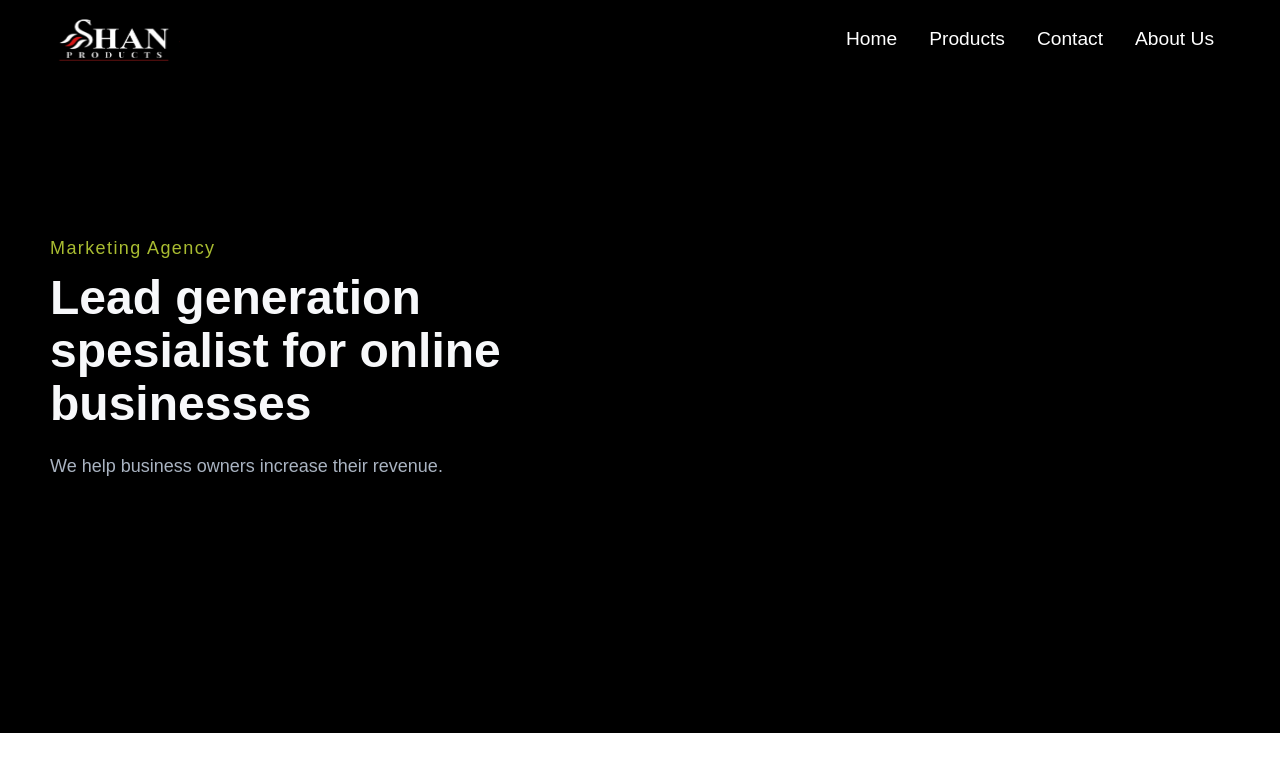
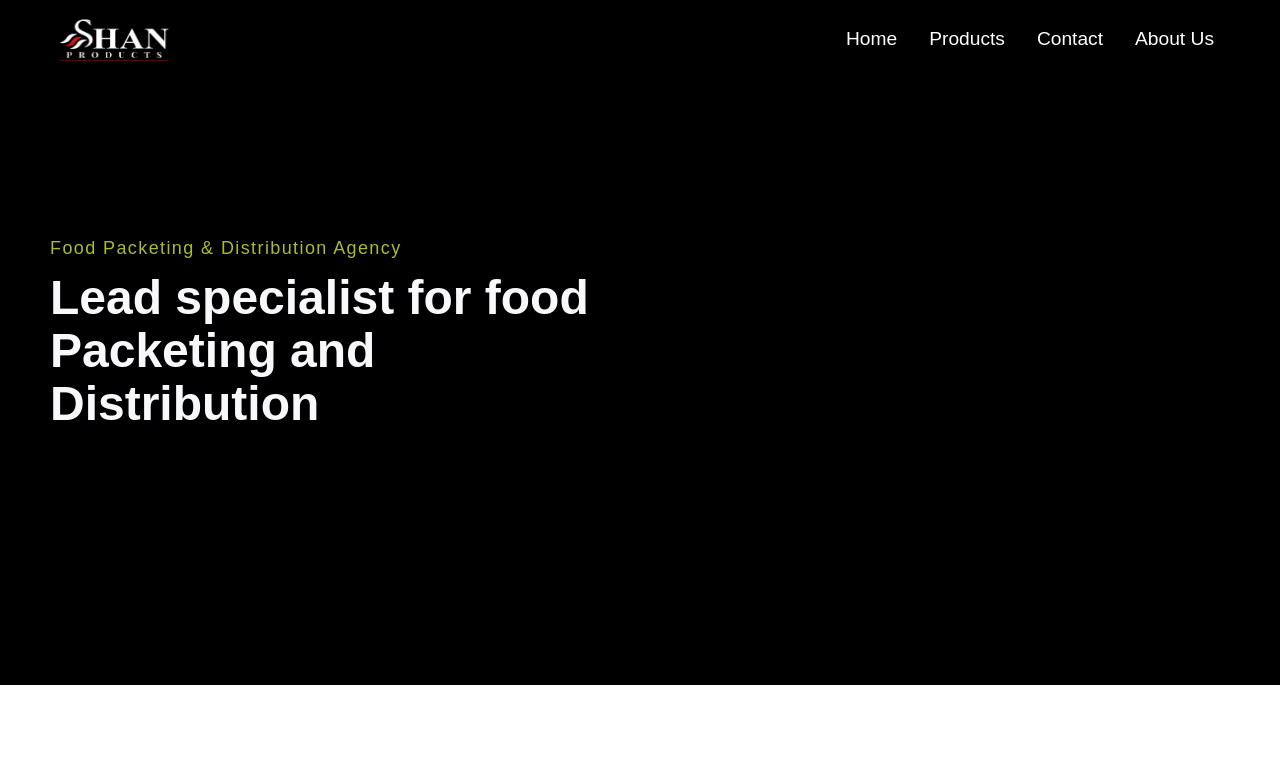
Before and after one commit to SBimsara/Shan-Website-Code, a React (Create React App) app: page /shanproducts/home in a window 1280 px wide. Shown: the top 772 px of the page. Built offline with nearby package versions, Linux system fonts and the light colour scheme.

Commit message:
changed title and data

```diff
--- a/public/index.html
+++ b/public/index.html
@@ -24,7 +24,7 @@
       work correctly both with client-side routing and a non-root public URL.
       Learn how to configure a non-root public URL by running `npm run build`.
     -->
-    <title>React App</title>
+    <title>Shan Products</title>
   </head>
   <body>
     <noscript>You need to enable JavaScript to run this app.</noscript>
--- a/src/pages/Home/Data.js
+++ b/src/pages/Home/Data.js
@@ -4,7 +4,7 @@ export const homeObjOne = {
   lightTopLine: true,
   lightText: true,
   lightTextDesc: true,
-  topLine: "Marketing Agency",
-  headLine: "Lead generation spesialist for online businesses",
-  descriptiion: "We help business owners increase their revenue.",
+  topLine: "Food Packeting & Distribution Agency",
+  headLine: "Lead specialist for food Packeting and Distribution",
+  descriptiion: "",
 };
```
